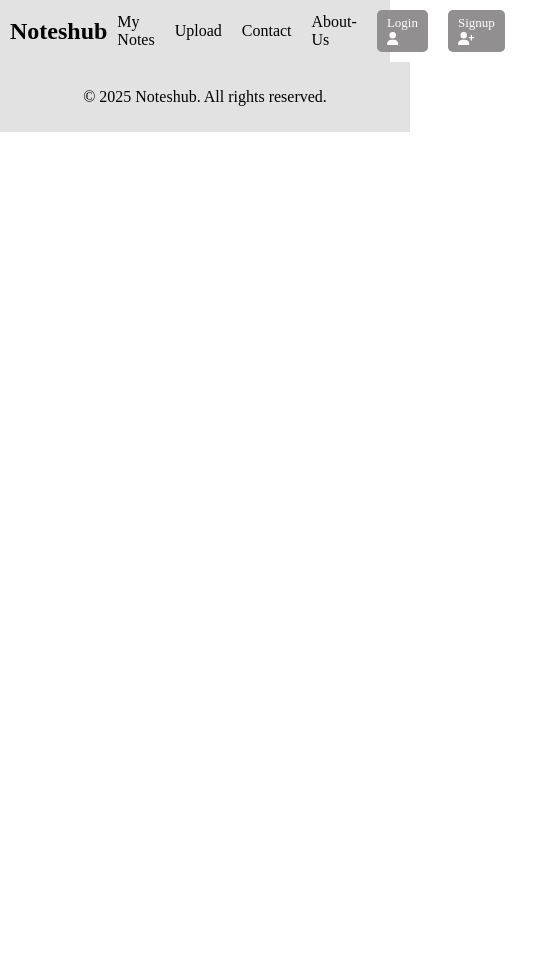
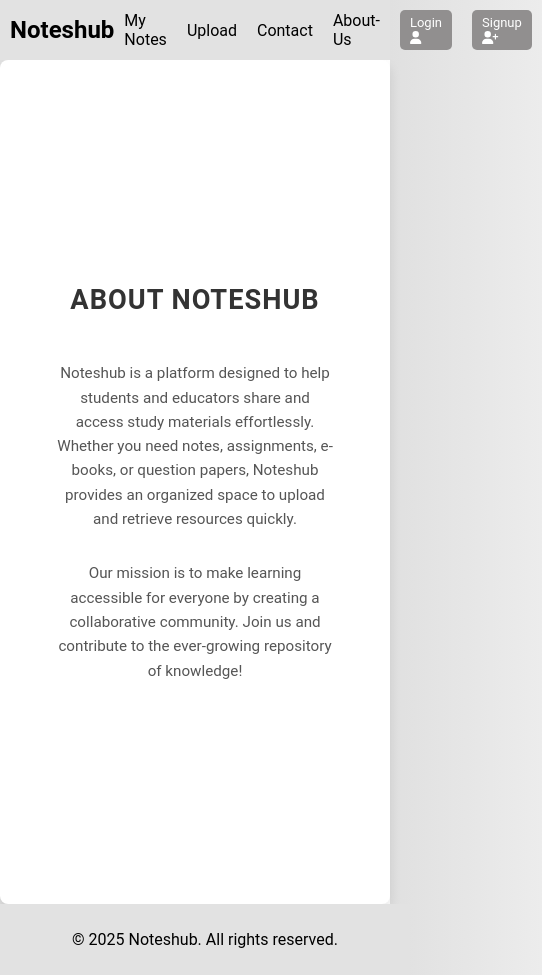
Before and after one commit to parth-kachhela/campus-Cloud, a React (Vite) app in the folder Frontend/: page /about in a window 390 px wide. Shown: the whole page, 542 px wide, since content can reach past the window. Before the commit the page ends 844 px from the top, so only its background shows below. Built offline with nearby package versions, Linux system fonts and the light colour scheme.

Commit message:
about us added

```diff
--- a/Frontend/src/App.jsx
+++ b/Frontend/src/App.jsx
@@ -6,7 +6,7 @@
 import Notes from "./Pages/Notes.jsx";
 import Upload from "./Pages/Upload.jsx";
 import Contact from "./Pages/Contact.jsx";
-// import About from "./pages/About";
+import About from "./Pages/AboutUs.jsx";
 
 function App() {
   return (
@@ -18,7 +18,7 @@
           <Route path="/notes" element={<Notes />} />
           <Route path="/upload" element={<Upload />} />
           <Route path="/contact" element={<Contact />} />
-          {/* <Route path="/about" element={<About />} /> */}
+          <Route path="/about" element={<About />} />
         </Routes>
       </main>
       <Footer />
--- /dev/null
+++ b/Frontend/src/Pages/AboutUs.jsx
@@ -0,0 +1,21 @@
+import "./AboutUs.css";
+const About = () => {
+  return (
+    <div className="about-container">
+      <h1 className="ab-h1">About Noteshub</h1>
+      <p className="pera">
+        Noteshub is a platform designed to help students and educators share and
+        access study materials effortlessly. Whether you need notes,
+        assignments, e-books, or question papers, Noteshub provides an organized
+        space to upload and retrieve resources quickly.
+      </p>
+      <p className="pera">
+        Our mission is to make learning accessible for everyone by creating a
+        collaborative community. Join us and contribute to the ever-growing
+        repository of knowledge!
+      </p>
+    </div>
+  );
+};
+
+export default About;
--- /dev/null
+++ b/Frontend/src/Pages/Aboutus.css
@@ -0,0 +1,71 @@
+/* Container for the About Us page */
+.about-container {
+  display: flex;
+  justify-content: center;
+  align-items: center;
+  flex-direction: column;
+  padding: 40px;
+  background-color: #f9f9f9; /* Light gray background for the page */
+  min-height: 100vh;
+  box-sizing: border-box;
+}
+
+/* Styling for the About header */
+.ab-h1 {
+  font-size: 2.5rem; /* Adjusted for elegance */
+  font-family: "Roboto", sans-serif;
+  color: #333; /* Darker gray for the header */
+  font-weight: 700;
+  text-align: center;
+  margin-bottom: 30px;
+  text-transform: uppercase; /* Adding uppercase for a modern touch */
+  letter-spacing: 1px; /* Slight letter spacing for elegance */
+}
+
+/* Styling for the paragraphs */
+.pera {
+  font-size: 1.1rem;
+  font-family: "Roboto", sans-serif;
+  color: #555; /* Slightly lighter gray for text */
+  text-align: center;
+  margin-top: 15px;
+  margin-bottom: 15px;
+  line-height: 1.6; /* Improve readability */
+  max-width: 700px; /* Control text width for readability */
+}
+
+/* Add a subtle box-shadow for the overall container */
+.about-container {
+  box-shadow: 0 6px 12px rgba(0, 0, 0, 0.1);
+  border-radius: 8px; /* Rounded corners for a soft look */
+  background-color: #fff; /* White background for the content */
+}
+
+/* Add a subtle gradient background to give some depth */
+body {
+  background: linear-gradient(to right, #e0e0e0, #ffffff);
+  font-family: "Roboto", sans-serif;
+}
+
+/* Responsive Design - Make adjustments for smaller screens */
+@media (max-width: 768px) {
+  .ab-h1 {
+    font-size: 2rem; /* Smaller font size on smaller screens */
+  }
+
+  .pera {
+    font-size: 1rem; /* Slightly smaller font size on mobile */
+    padding: 0 20px;
+  }
+}
+
+@media (max-width: 480px) {
+  .ab-h1 {
+    font-size: 1.7rem; /* Smaller font size for very small screens */
+  }
+
+  .pera {
+    font-size: 0.95rem; /* Adjust text size for readability */
+    padding: 0 15px; /* Padding to avoid text being too close to the edge */
+  }
+}
--- /dev/null
+++ b/Frontend/src/Pages/Contect.jsx
@@ -0,0 +1,42 @@
+import React, { useState } from "react";
+import "./Contact.css";
+
+const Contact = () => {
+  const [problem, setProblem] = useState("");
+  const [description, setDescription] = useState("");
+
+  const handleSubmit = () => {
+    alert(`Problem: ${problem}\nDescription: ${description}`);
+  };
+
+  return (
+    <div className="contact-container">
+      <div className="contact-form">
+        <h1 className="con-h1">Contact Us</h1>
+        <p className="con-p">Feel free to reach out to us for any queries.</p>
+        <p className="con-email">Email: support@noteshub.com</p>
+        <p className="con-mo">Phone: +123 456 7890</p>
+        <div className="input-container">
+          <input
+            type="text"
+            placeholder="Problem"
+            value={problem}
+            onChange={(e) => setProblem(e.target.value)}
+            className="inp"
+          />
+          <textarea
+            placeholder="Description"
+            value={description}
+            onChange={(e) => setDescription(e.target.value)}
+            className="inp-area"
+          />
+          <button onClick={handleSubmit} className="btn">
+            Submit
+          </button>
+        </div>
+      </div>
+    </div>
+  );
+};
+
+export default Contact;
```
